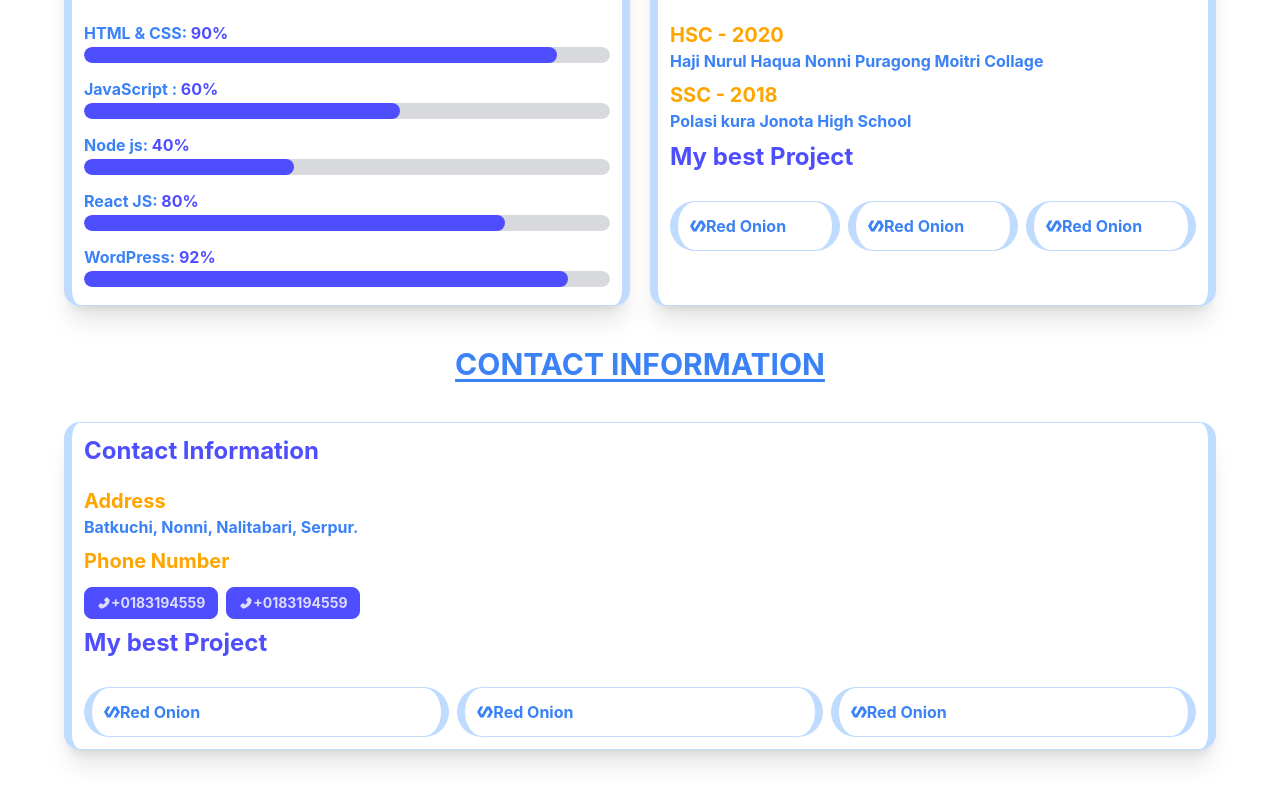
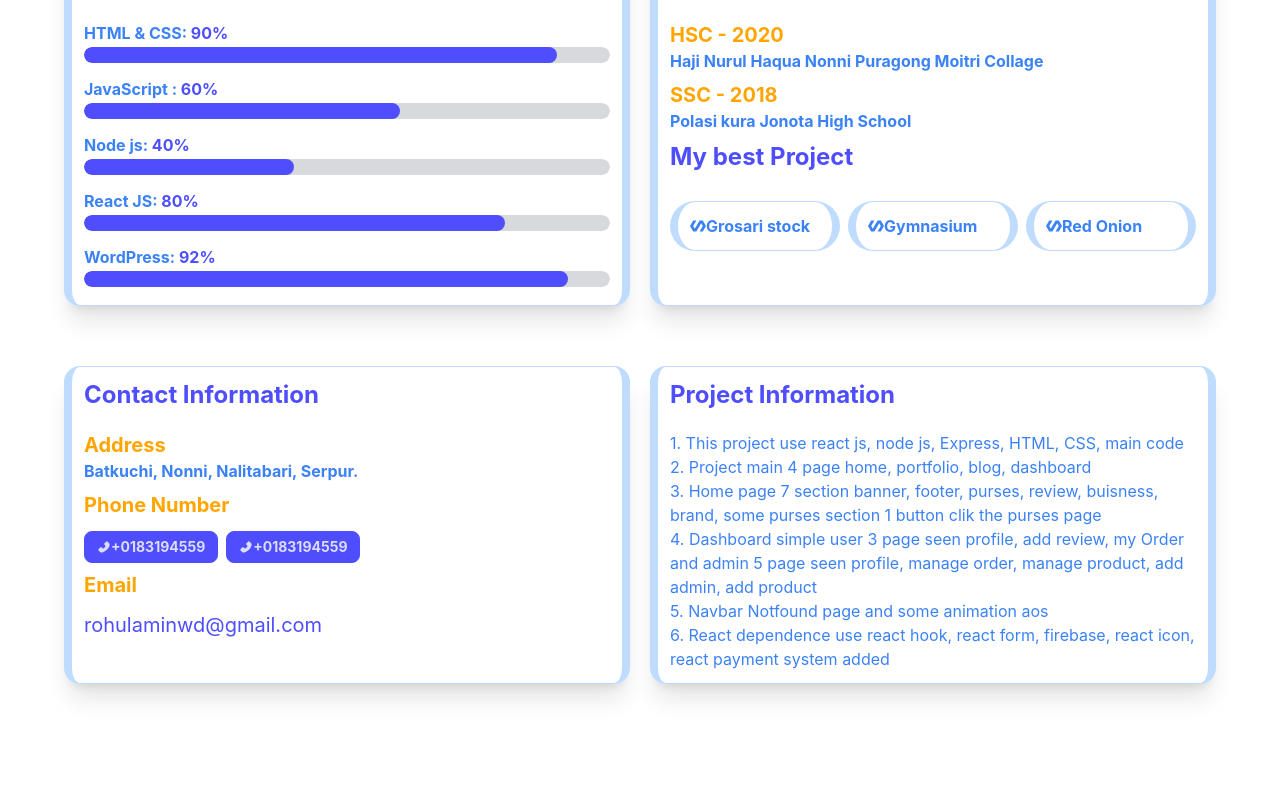
Before and after one commit to rohulaminwd/manufacture, a React (Create React App) app: page /Portfolio in a window 1280 px wide. Shown: the part 612-1402 px from the top of the page. After the commit the page ends 1336 px from the top, so only its background shows below. Built offline with nearby package versions, Linux system fonts and the light colour scheme; no server answers.

Commit message:
redme file and profile update

```diff
--- a/src/Pages/Dashboard/Dashboard.js
+++ b/src/Pages/Dashboard/Dashboard.js
@@ -12,7 +12,7 @@ const Dashboard = () => {
         <div class="drawer mt-16 drawer-mobile">
             <input id="dashboard-sidebar" type="checkbox" class="drawer-toggle" />
             <div class="drawer-content mx-4">
-                <h2 className='text-3xl font-bold text-center text-secondary mt-5'>Dashboard</h2>
+                <h2 className='text-3xl font-bold text-center text-secondary mt-5'>Welcome to Dashboard</h2>
                 <Outlet />
             </div>
             <div class="drawer-side border-r-2  border-blue-300">
--- a/src/Pages/Dashboard/MyProfile.js
+++ b/src/Pages/Dashboard/MyProfile.js
@@ -24,6 +24,56 @@ const MyProfile = () => {
                     </div>
                 </div>
             </div>
+            <div className="grid grid-cols-1 lg:grid-cols-2 gap-4 mt-10">
+                <div className="border p-3 border-x-8 my-10 border-blue-200 rounded-2xl shadow-xl">
+                    <h1 className='text-primary mb-5 font-bold text-2xl'>Contact Information</h1>
+                    <div className="grid gap-2">
+                        <div className="">
+                            <h1 className='text-secondary text-xl mb-0 font-bold'>Address</h1>
+                            <h1 className='text-blue-500 mb-0 font-bold'>Batkuchi, Nonni, Nalitabari, Serpur.</h1>
+                        </div>
+                        <div className="">
+                            <h1 className='text-secondary text-xl mb-0 font-bold'>Phone Number</h1>
+                            <div class="card-actions mt-3">
+                                <a href="tel:+0183194559" ><button className='btn btn-primary font-bold btn-sm'><AiFillPhone /> +0183194559 </button></a>
+                                <a href="tel:+0183194559" ><button className='btn btn-primary font-bold btn-sm'><AiFillPhone /> +0183194559 </button></a>
+                            </div>
+                        </div>
+                        <div className="">
+                            <h1 className='text-secondary text-xl mb-0 font-bold'>Email</h1>
+                            <div class="card-actions mt-3">
+                                <a href="mailto: rohulaminwd@gmail.com"><span className='text-primary text-xl'>rohulaminwd@gmail.com </span></a>
+                            </div>
+                        </div>
+                    </div>
+                </div>
+
+                <div className="border p-3 border-x-8 my-10 border-blue-200 rounded-2xl shadow-xl">
+                    <h1 className='text-primary mb-5 font-bold text-2xl'>Educational Skills</h1>
+                    <div className="grid gap-2">
+                        <div className="">
+                            <h1 className='text-secondary text-xl mb-0 font-bold'>HSC - 2020</h1>
+                            <h1 className='text-blue-500 mb-0 font-bold'>Haji Nurul Haqua Nonni Puragong Moitri Collage</h1>
+                        </div>
+                        <div className="">
+                            <h1 className='text-secondary text-xl mb-0 font-bold'>SSC - 2018</h1>
+                            <h1 className='text-blue-500 mb-0 font-bold'>Polasi kura Jonota High School</h1>
+                        </div>
+                        <h1 className='text-primary mb-5 font-bold text-2xl'>My best Project</h1>
+                        <div className="grid grid-cols-1 md:grid-cols-2 lg:grid-cols-3  gap-2">
+                            <a href="https://grocery-stock-90a1c.web.app/" className='border p-3 border-x-8 border-blue-200 rounded-full'>
+                                <h1 className='text-blue-500 mb-0 font-bold flex items-center'>Grosari stock</h1>
+                            </a>
+                            <a href="https://gymnasium-99909.firebaseapp.com/" className='border p-3 border-x-8 border-blue-200 rounded-full'>
+                                <h1 className='text-blue-500 mb-0 font-bold flex items-center'>Gymnasium</h1>
+                            </a>
+                            <a href="https://grocery-stock-90a1c.web.app/" className='border p-3 border-x-8 border-blue-200 rounded-full'>
+                                <h1 className='text-blue-500 mb-0 font-bold flex items-center'>Red Onion</h1>
+                            </a>
+                        </div>
+                    </div>
+                </div>
+            </div>
         </div>
     );
 };
--- a/src/Pages/Protfolio/Protfolio.js
+++ b/src/Pages/Protfolio/Protfolio.js
@@ -2,6 +2,7 @@ import React from 'react';
 import rohul from '../../assets/images/rohul.png'
 import {SiPolymerproject} from 'react-icons/si'
 import {AiFillPhone} from 'react-icons/ai'
+import {MdEmail} from 'react-icons/md'
 
 const Protfolio = () => {
     return (
@@ -58,12 +59,12 @@ const Protfolio = () => {
                             <h1 className='text-blue-500 mb-0 font-bold'>Polasi kura Jonota High School</h1>
                         </div>
                         <h1 className='text-primary mb-5 font-bold text-2xl'>My best Project</h1>
-                        <div className="grid grid-cols-3 gap-2">
+                        <div className="grid lg:grid-cols-3 md:grid-cols-2 gap-2">
                             <a href="https://grocery-stock-90a1c.web.app/" className='border p-3 border-x-8 border-blue-200 rounded-full'>
-                                <h1 className='text-blue-500 mb-0 font-bold flex items-center'><SiPolymerproject width={24} />  Red Onion</h1>
+                                <h1 className='text-blue-500 mb-0 font-bold flex items-center'><SiPolymerproject width={24} />Grosari stock</h1>
                             </a>
-                            <a href="https://grocery-stock-90a1c.web.app/" className='border p-3 border-x-8 border-blue-200 rounded-full'>
-                                <h1 className='text-blue-500 mb-0 font-bold flex items-center'><SiPolymerproject width={24} />  Red Onion</h1>
+                            <a href="https://gymnasium-99909.firebaseapp.com/" className='border p-3 border-x-8 border-blue-200 rounded-full'>
+                                <h1 className='text-blue-500 mb-0 font-bold flex items-center'><SiPolymerproject width={24} />Gymnasium</h1>
                             </a>
                             <a href="https://grocery-stock-90a1c.web.app/" className='border p-3 border-x-8 border-blue-200 rounded-full'>
                                 <h1 className='text-blue-500 mb-0 font-bold flex items-center'><SiPolymerproject width={24} />  Red Onion</h1>
@@ -71,9 +72,7 @@ const Protfolio = () => {
                         </div>
                     </div>
                 </div>
-            </div>
-            <h1 className='text-3xl uppercase font-bold text-center underline underline-offset-4 text-blue-500 my-10'>contact Information</h1>
-            <div className="border p-3 border-x-8 my-10 border-blue-200 rounded-2xl shadow-xl">
+                <div className="border p-3 border-x-8 my-10 border-blue-200 rounded-2xl shadow-xl">
                     <h1 className='text-primary mb-5 font-bold text-2xl'>Contact Information</h1>
                     <div className="grid gap-2">
                         <div className="">
@@ -87,20 +86,24 @@ const Protfolio = () => {
                                 <a href="tel:+0183194559" ><button className='btn btn-primary font-bold btn-sm'><AiFillPhone /> +0183194559 </button></a>
                             </div>
                         </div>
-                        <h1 className='text-primary mb-5 font-bold text-2xl'>My best Project</h1>
-                        <div className="grid grid-cols-3 gap-2">
-                            <a href="https://grocery-stock-90a1c.web.app/" className='border p-3 border-x-8 border-blue-200 rounded-full'>
-                                <h1 className='text-blue-500 mb-0 font-bold flex items-center'><SiPolymerproject width={24} />  Red Onion</h1>
-                            </a>
-                            <a href="https://grocery-stock-90a1c.web.app/" className='border p-3 border-x-8 border-blue-200 rounded-full'>
-                                <h1 className='text-blue-500 mb-0 font-bold flex items-center'><SiPolymerproject width={24} />  Red Onion</h1>
-                            </a>
-                            <a href="https://grocery-stock-90a1c.web.app/" className='border p-3 border-x-8 border-blue-200 rounded-full'>
-                                <h1 className='text-blue-500 mb-0 font-bold flex items-center'><SiPolymerproject width={24} />  Red Onion</h1>
-                            </a>
+                        <div className="">
+                            <h1 className='text-secondary text-xl mb-0 font-bold'>Email</h1>
+                            <div class="card-actions mt-3">
+                                <a href="mailto: rohulaminwd@gmail.com"><span className='text-primary text-xl'>rohulaminwd@gmail.com </span></a>
+                            </div>
                         </div>
                     </div>
                 </div>
+                <div className="border p-3 border-x-8 my-10 border-blue-200 rounded-2xl shadow-xl">
+                    <h1 className='text-primary mb-5 font-bold text-2xl'>Project Information</h1>
+                    <p className='text-blue-500'>1. This project use react js, node js, Express, HTML, CSS, main code</p>
+                    <p className='text-blue-500'>2. Project main 4 page home, portfolio, blog, dashboard</p>
+                    <p className='text-blue-500'>3. Home page 7 section banner, footer, purses, review, buisness, brand, some purses section 1 button clik the purses page</p>
+                    <p className='text-blue-500'>4. Dashboard simple user 3 page seen profile, add review, my Order and admin 5 page seen profile, manage order, manage product, add admin, add product </p>
+                    <p className='text-blue-500'>5. Navbar Notfound page and some animation aos</p>
+                    <p className='text-blue-500'>6. React dependence use react hook, react form, firebase, react icon, react payment system added</p>
+                </div>
+            </div>
         </div>
     );
 };
```
Also changed, not shown: 1 other file (tests, documents, lock files or other folders).
